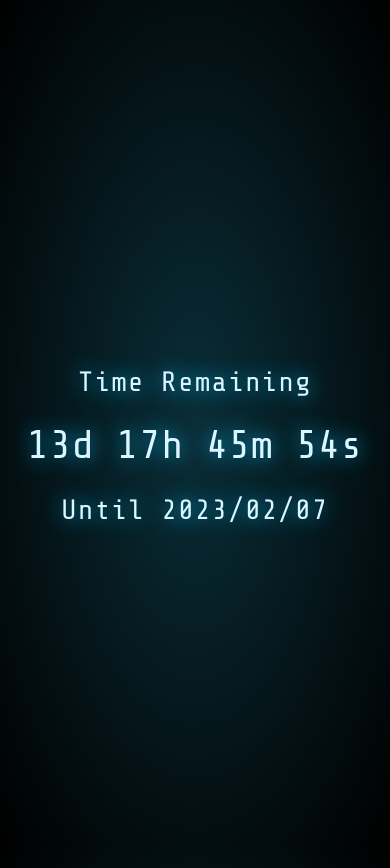
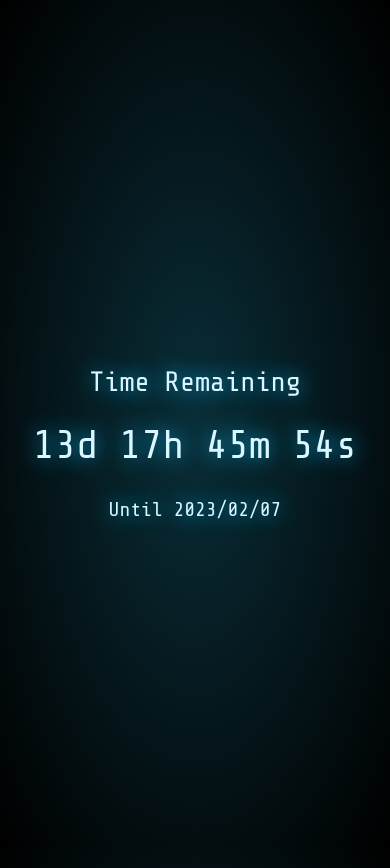
Before and after one commit to hikariyo/countdown, a Vue app: page / in a window 390 px wide. Built offline with nearby package versions, Linux system fonts and the light colour scheme.

Commit message:
refactor: make the lower text smaller

```diff
--- a/src/App.vue
+++ b/src/App.vue
@@ -23,8 +23,8 @@ onMounted(() => {
 
 <template>
   <div class="clock" :style="{ marginTop: clockTop }" ref="clock">
-    <p class="text">Time Remaining</p>
+    <p class="remaining">Time Remaining</p>
     <p class="time">{{ remaining }}</p>
-    <p class="text">Until {{ until }}</p>
+    <p class="until">Until {{ until }}</p>
   </div>
 </template>
--- a/src/style.css
+++ b/src/style.css
@@ -26,23 +26,22 @@ p {
 
 
 .time {
-  letter-spacing: 0.05rem;
   font-size: 5rem;
 }
 
-.text {
-  letter-spacing: 0.1rem;
+
+.remaining {
   font-size: 2rem;
+}
+
+.until {
+  font-size: 1.5rem;
 }
 
 
 @media (max-width: 800px) {
   .time {
     font-size: 4rem;
-  }
-
-  .text {
-    font-size: 1.9rem;
   }
 }
 
@@ -55,7 +54,11 @@ p {
     font-size: 2.5rem;
   }
 
-  .text {
+  .remaining {
     font-size: 1.75rem;
   }
+
+  .until {
+    font-size: 1.25rem;
+  }
 }
```
